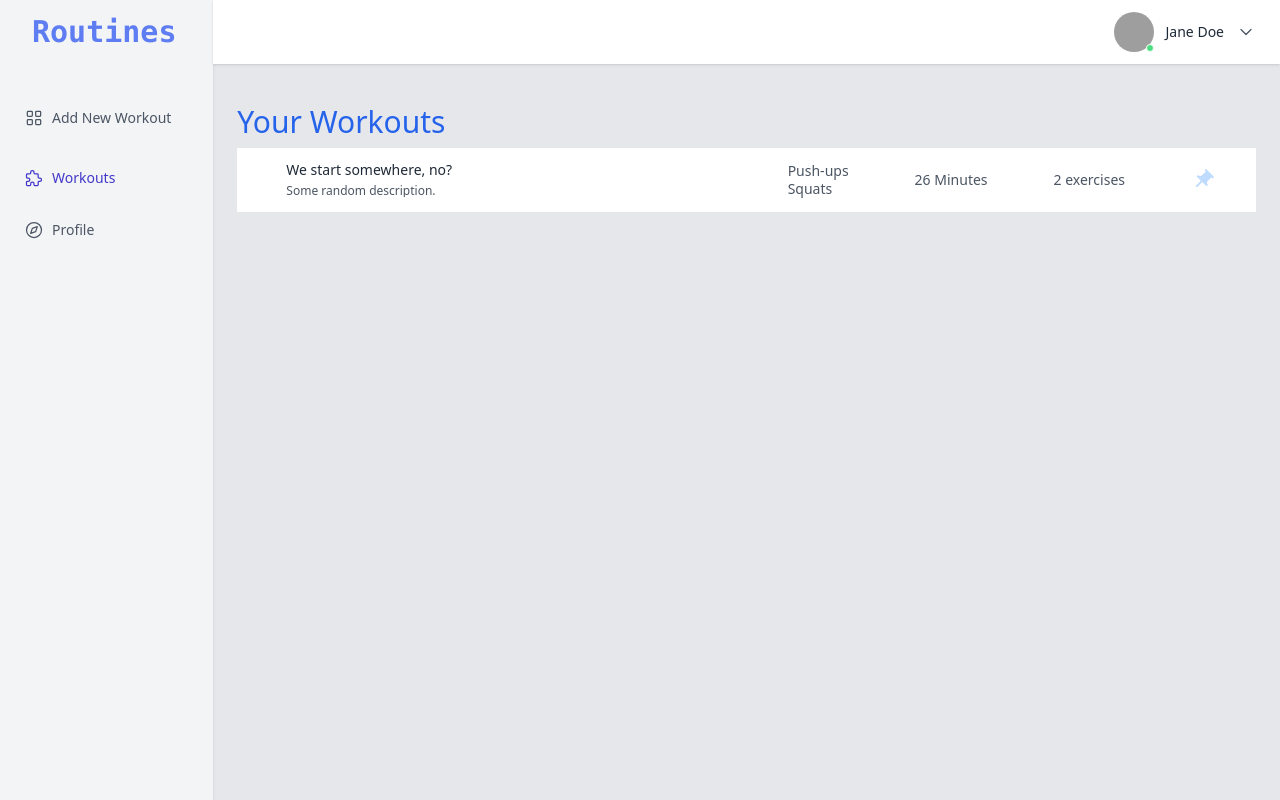
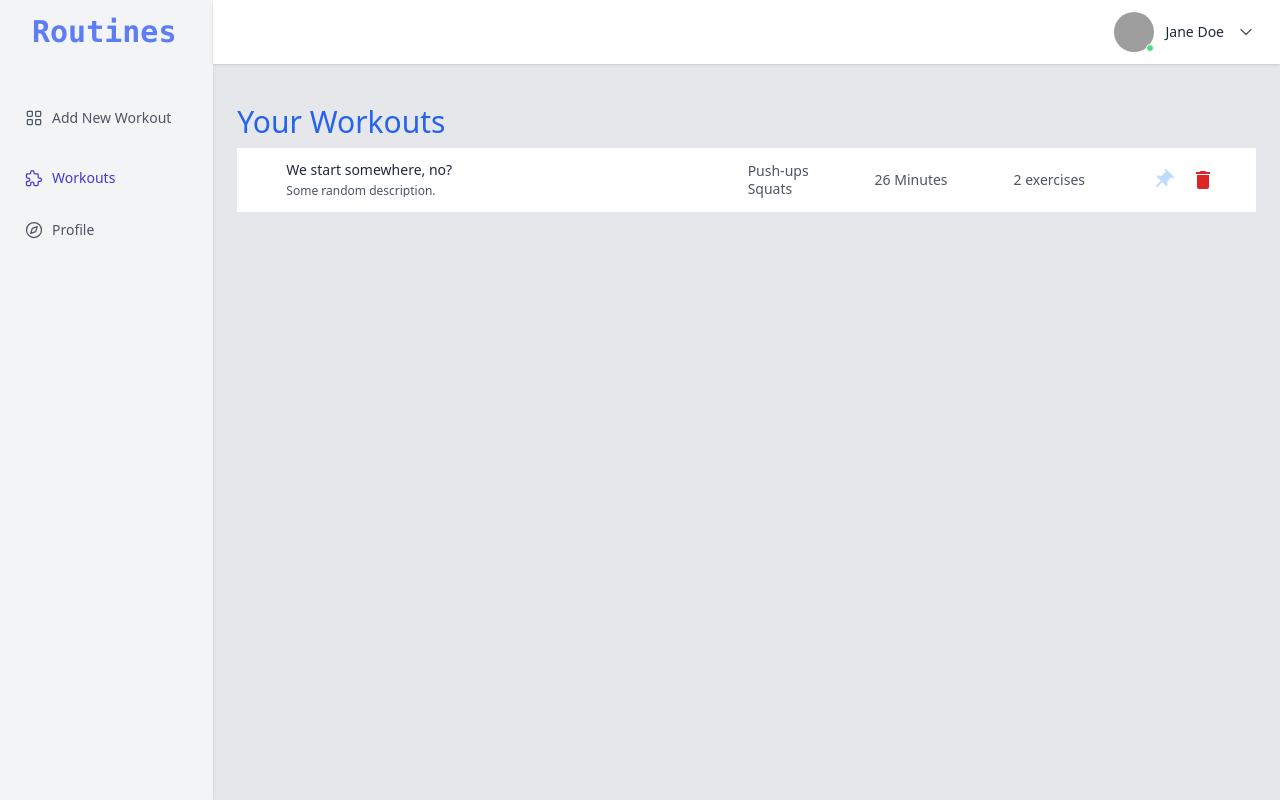
Before and after one commit to saksham-tiwari/mathongo-task, a Next.js app: page /app/workouts in a window 1280 px wide. Built offline with nearby package versions, Linux system fonts and the light colour scheme; grey boxes are pictures that could not be loaded.

Commit message:
Added delete workout button

```diff
--- a/components/ListElement.jsx
+++ b/components/ListElement.jsx
@@ -2,6 +2,8 @@ import { useRouter } from 'next/router';
 import PushPinIcon from '@mui/icons-material/PushPin';
 import { useDispatch } from 'react-redux';
 import { addPin, removePin } from '../redux/pinned';
+import DeleteIcon from '@mui/icons-material/Delete';
+import { removeWorkout } from '../redux/workouts';
 
 const ListElement = (props) => {
     const router = useRouter()
@@ -17,6 +19,9 @@ const ListElement = (props) => {
     const changePinned = ()=>{
         if(props.pinned.includes(props.data.id)) dispatch(removePin(props.data.id))
         else dispatch(addPin(props.data.id))
+    }
+    const delWork = ()=>{
+        dispatch(removeWorkout(props.data.id))
     }
   return (
     <tr className="text-sm leading-none text-gray-600 h-16">
@@ -40,6 +45,7 @@ const ListElement = (props) => {
         </td>
         <td>
             <button type='button' onClick={changePinned} className={`pl-16 ${!props.pinned.includes(props.data.id)?"text-blue-200":"text-black"}`}><PushPinIcon className='rotate-45'/></button>
+            <button type='button' onClick={delWork} className={`pl-4 text-red-600`}><DeleteIcon/></button>
         </td>
     </tr>
   )
--- a/components/WorkoutLists.jsx
+++ b/components/WorkoutLists.jsx
@@ -1,10 +1,12 @@
 import { useEffect, useState } from "react";
 import { useSelector } from "react-redux";
 import ListElement from "./ListElement";
+import { useRouter } from "next/router";
 
 function WorkoutLists() {
     const workoutsState = useSelector((state)=>state.workouts)
     const pinned = useSelector((state)=>state.pinned)
+    const router = useRouter()
     const [workouts,setWorkouts] = useState([])
     useEffect(()=>{
         setWorkouts([...workoutsState])
@@ -18,7 +20,7 @@ function WorkoutLists() {
             setWorkouts(x)
 
         }
-    },[pinned])
+    },[pinned,workoutsState])
     return (
         <>
             <div className="w-full" >
@@ -28,6 +30,7 @@ function WorkoutLists() {
                             <tbody>
                                 {workouts.map((e,i)=><ListElement key={i} data={e} pinned={pinned}/>)}
                             </tbody>
+                                {(workoutsState.length===0)&&<div className="py-4">No Workout Routines yet. <span className="cursor-pointer text-blue-400" onClick={()=>router.push("/app/workouts/new")}>Create now</span></div>}
                         </table>
                     </div>
                 </div>
--- a/redux/workouts.js
+++ b/redux/workouts.js
@@ -34,15 +34,17 @@ const workoutsSlice = createSlice({
   ],
   reducers: {
     addWorkout: (state,action)=>{
-      console.log(action.payload)
       return [
         ...state,
         action.payload
       ]
     },
+    removeWorkout: (state,action)=>{
+      return state.filter(s=>s.id!==action.payload)
+    },
   },
 });
 
-export const { addWorkout } = workoutsSlice.actions;
+export const { addWorkout, removeWorkout } = workoutsSlice.actions;
 
 export default workoutsSlice.reducer;
```
